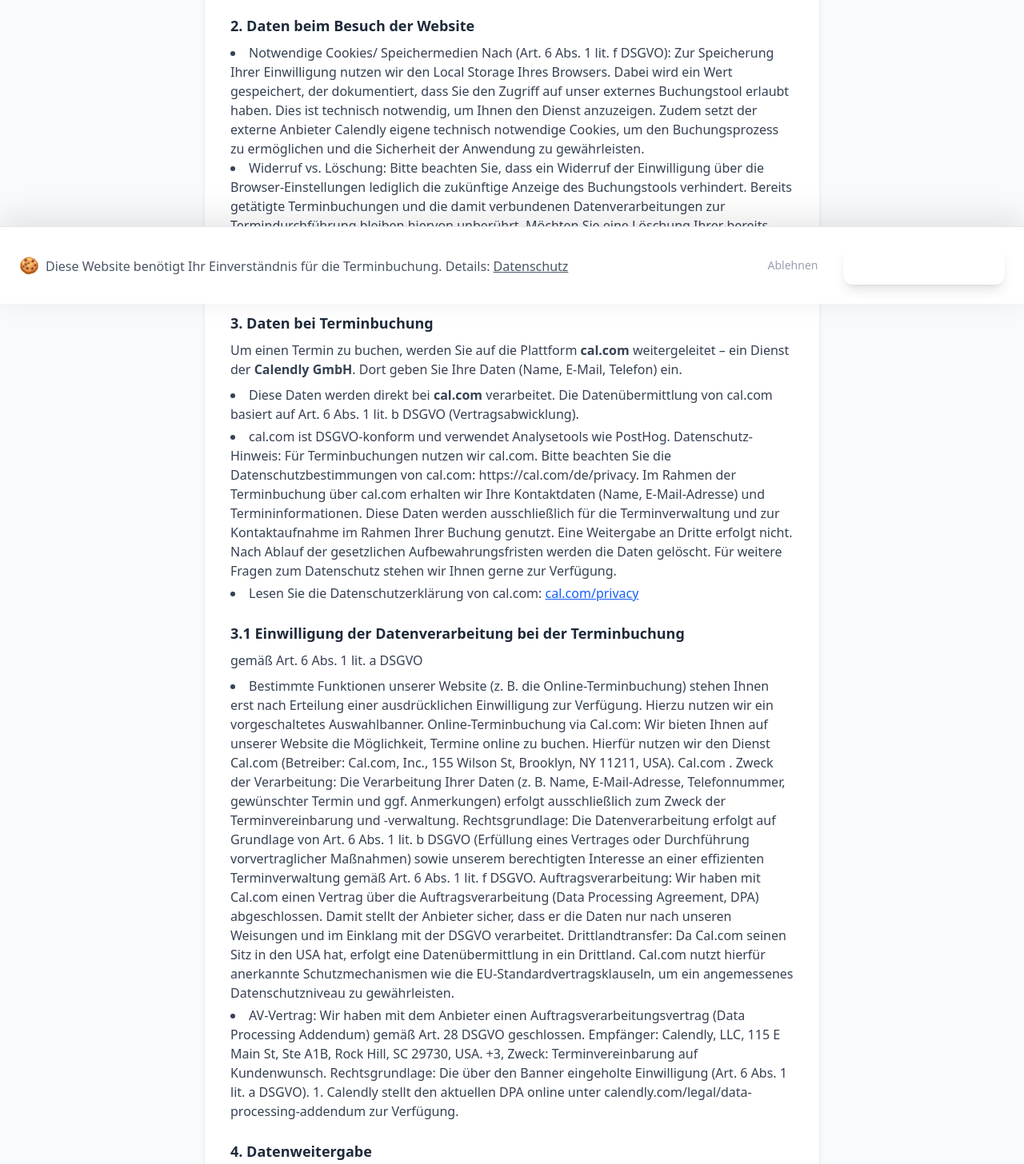
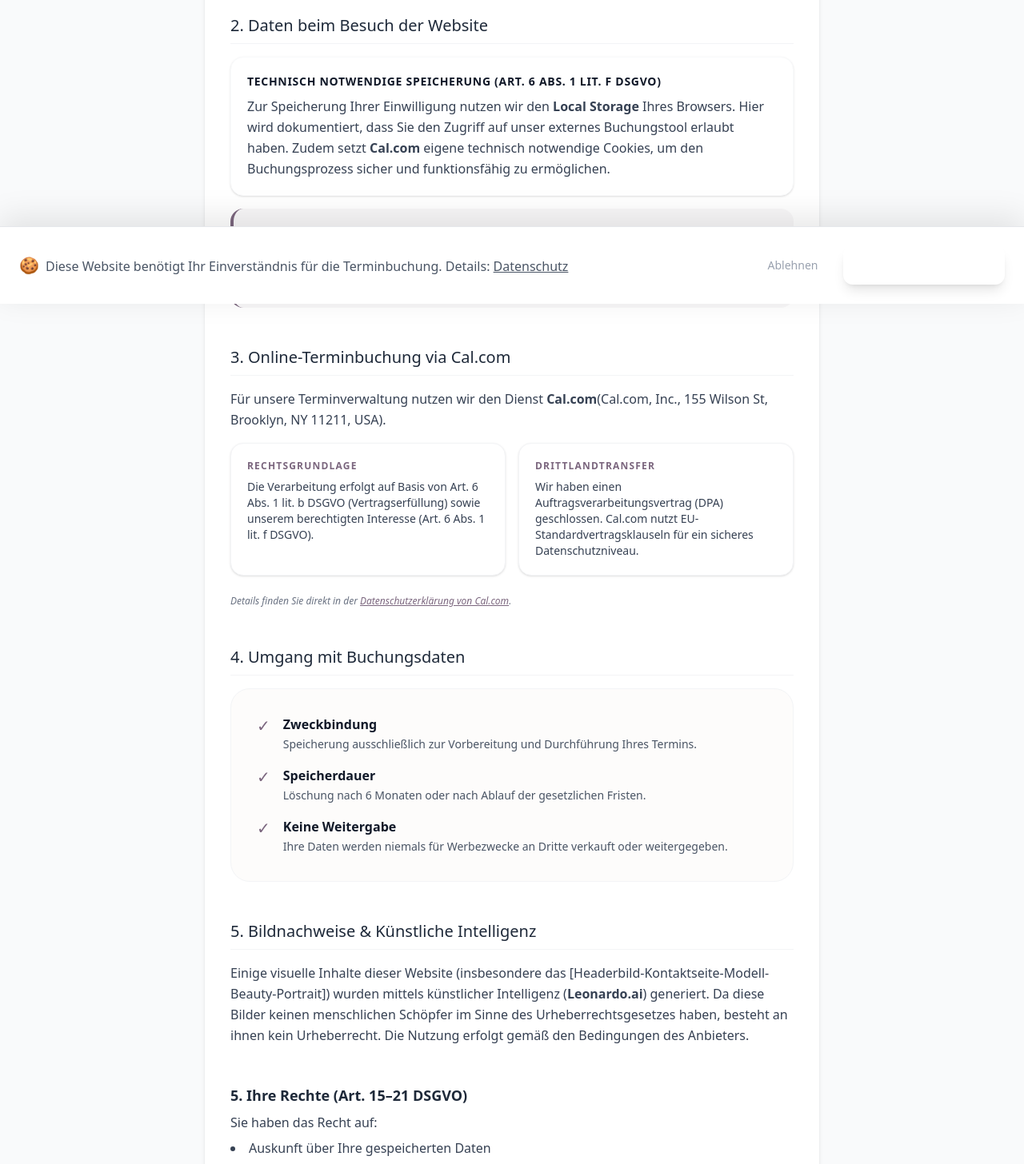
Before and after one commit to beakaiser/beakaiser, a Next.js app: page /datenschutz in a window 1280 px wide. Shown: the part 420-1876 px from the top of the page at 80% size. Built offline with nearby package versions, Linux system fonts and the light colour scheme.

Commit message:
text/heilungsversprechen/rechtliches

```diff
--- a/app/components/Footer.tsx
+++ b/app/components/Footer.tsx
@@ -11,7 +11,7 @@ export default function Footer() {
   return (
     <footer className="bg-gray-100 text-center py-8 mt-10 border-t border-gray-200">
       <p className="text-sm text-gray-600">
-        &copy; 2026 Longvity® Beauty by Longvity®Center
+        &copy; 2026 Longvity&reg; Beauty by Longvity&reg;Center
       </p>
 
       <div className="mt-4 flex flex-col items-center gap-3">
--- a/app/datenschutz/page.tsx
+++ b/app/datenschutz/page.tsx
@@ -38,148 +38,136 @@ export default function DatenschutzPage() {
             </p>
           </section>
 
-          <section>
-            <h2 className="text-lg font-semibold text-gray-800 mb-2">
+          {/* --- SEKTION 2: TECHNISCHE DATENERFASSUNG --- */}
+          <section className="mb-12">
+            <h2 className="text-xl font-medium text-gray-800 mb-4 border-b border-gray-100 pb-2">
               2. Daten beim Besuch der Website
             </h2>
-            <p className="text-gray-700">
-              <li>
-                Notwendige Cookies/ Speichermedien Nach (Art. 6 Abs. 1 lit. f
-                DSGVO): Zur Speicherung Ihrer Einwilligung nutzen wir den Local
-                Storage Ihres Browsers. Dabei wird ein Wert gespeichert, der
-                dokumentiert, dass Sie den Zugriff auf unser externes
-                Buchungstool erlaubt haben. Dies ist technisch notwendig, um
-                Ihnen den Dienst anzuzeigen. Zudem setzt der externe Anbieter
-                Calendly eigene technisch notwendige Cookies, um den
-                Buchungsprozess zu ermöglichen und die Sicherheit der Anwendung
-                zu gewährleisten.{" "}
-                <li>
-                  {" "}
-                  Widerruf vs. Löschung: Bitte beachten Sie, dass ein Widerruf
-                  der Einwilligung über die Browser-Einstellungen lediglich die
-                  zukünftige Anzeige des Buchungstools verhindert. Bereits
-                  getätigte Terminbuchungen und die damit verbundenen
-                  Datenverarbeitungen zur Termindurchführung bleiben hiervon
-                  unberührt. Möchten Sie eine Löschung Ihrer bereits
-                  übermittelten Buchungsdaten erwirken, kontaktieren Sie uns
-                  bitte direkt gemäß den im Abschnitt 'Ihre Rechte' aufgeführten
-                  Bedingungen. Ein Widerruf der Cookie-Einwilligung erfolgt
-                  durch einen Klick am Seitenende.
-                </li>
-              </li>
-            </p>
+            <div className="space-y-4 text-gray-700 leading-relaxed">
+              <div className="bg-white p-5 rounded-2xl shadow-sm border border-gray-50">
+                <h3 className="font-semibold text-gray-900 text-sm uppercase tracking-wider mb-2">
+                  Technisch notwendige Speicherung (Art. 6 Abs. 1 lit. f DSGVO)
+                </h3>
+                <p>
+                  Zur Speicherung Ihrer Einwilligung nutzen wir den{" "}
+                  <strong>Local Storage</strong> Ihres Browsers. Hier wird
+                  dokumentiert, dass Sie den Zugriff auf unser externes
+                  Buchungstool erlaubt haben. Zudem setzt{" "}
+                  <strong>Cal.com</strong> eigene technisch notwendige Cookies,
+                  um den Buchungsprozess sicher und funktionsfähig zu
+                  ermöglichen.
+                </p>
+              </div>
+              <div className="bg-[#7B667E]/5 p-5 rounded-2xl border-l-4 border-[#7B667E]">
+                <h3 className="font-semibold text-[#7B667E] text-sm mb-1">
+                  Widerruf & Löschung
+                </h3>
+                <p className="text-sm">
+                  Ein Widerruf über die Browser-Einstellungen verhindert
+                  lediglich die zukünftige Anzeige des Tools. Bereits getätigte
+                  Buchungen bleiben unberührt. Für eine Löschung kontaktieren
+                  Sie uns bitte direkt gemäß dem Abschnitt „Ihre Rechte“.
+                </p>
+              </div>
+            </div>
           </section>
 
-          <section>
-            <h2 className="text-lg font-semibold text-gray-800 mb-2">
-              3. Daten bei Terminbuchung
+          {/* --- SEKTION 3: TERMINBUCHUNG VIA CAL.COM --- */}
+          <section className="mb-12">
+            <h2 className="text-xl font-medium text-gray-800 mb-4 border-b border-gray-100 pb-2">
+              3. Online-Terminbuchung via Cal.com
             </h2>
-            <p className="text-gray-700">
-              Um einen Termin zu buchen, werden Sie auf die Plattform{" "}
-              <strong>cal.com</strong> weitergeleitet – ein Dienst der{" "}
-              <strong>Calendly GmbH</strong>. Dort geben Sie Ihre Daten (Name,
-              E-Mail, Telefon) ein.
-            </p>
-            <ul className="text-gray-700 mt-2 space-y-1 list-disc list-inside">
-              <li>
-                Diese Daten werden direkt bei <strong>cal.com</strong>{" "}
-                verarbeitet. Die Datenübermittlung von cal.com basiert auf Art.
-                6 Abs. 1 lit. b DSGVO (Vertragsabwicklung).
-              </li>
-              <li>
-                cal.com ist DSGVO-konform und verwendet Analysetools wie
-                PostHog. Datenschutz-Hinweis: Für Terminbuchungen nutzen wir
-                cal.com. Bitte beachten Sie die Datenschutzbestimmungen von
-                cal.com: https://cal.com/de/privacy. Im Rahmen der Terminbuchung
-                über cal.com erhalten wir Ihre Kontaktdaten (Name,
-                E-Mail-Adresse) und Termininformationen. Diese Daten werden
-                ausschließlich für die Terminverwaltung und zur Kontaktaufnahme
-                im Rahmen Ihrer Buchung genutzt. Eine Weitergabe an Dritte
-                erfolgt nicht. Nach Ablauf der gesetzlichen Aufbewahrungsfristen
-                werden die Daten gelöscht. Für weitere Fragen zum Datenschutz
-                stehen wir Ihnen gerne zur Verfügung.
-              </li>
-              <li>
-                Lesen Sie die Datenschutzerklärung von cal.com:{" "}
+            <div className="text-gray-700 space-y-4 leading-relaxed">
+              <p>
+                Für unsere Terminverwaltung nutzen wir den Dienst{" "}
+                <strong>Cal.com</strong>
+                (Cal.com, Inc., 155 Wilson St, Brooklyn, NY 11211, USA).
+              </p>
+              <div className="grid grid-cols-1 md:grid-cols-2 gap-4">
+                <div className="bg-white border border-gray-100 p-5 rounded-2xl shadow-sm">
+                  <span className="block font-bold text-[#7B667E] text-xs uppercase tracking-widest mb-2">
+                    Rechtsgrundlage
+                  </span>
+                  <p className="text-sm">
+                    Die Verarbeitung erfolgt auf Basis von Art. 6 Abs. 1 lit. b
+                    DSGVO (Vertragserfüllung) sowie unserem berechtigten
+                    Interesse (Art. 6 Abs. 1 lit. f DSGVO).
+                  </p>
+                </div>
+                <div className="bg-white border border-gray-100 p-5 rounded-2xl shadow-sm">
+                  <span className="block font-bold text-[#7B667E] text-xs uppercase tracking-widest mb-2">
+                    Drittlandtransfer
+                  </span>
+                  <p className="text-sm">
+                    Wir haben einen Auftragsverarbeitungsvertrag (DPA)
+                    geschlossen. Cal.com nutzt EU-Standardvertragsklauseln für
+                    ein sicheres Datenschutzniveau.
+                  </p>
+                </div>
+              </div>
+              <p className="text-xs text-gray-500 italic pt-2">
+                Details finden Sie direkt in der{" "}
                 <a
-                  href="https://cal.com/privacy"
+                  href="https://cal.com"
                   target="_blank"
                   rel="noopener noreferrer"
-                  className="text-blue-600 underline"
+                  className="text-[#7B667E] underline hover:text-[#5D4B61]"
                 >
-                  cal.com/privacy
+                  Datenschutzerklärung von Cal.com
                 </a>
-              </li>
-            </ul>
+                .
+              </p>
+            </div>
           </section>
 
-          <section>
-            <h2 className="text-lg font-semibold text-gray-800 mb-2">
-              3.1 Einwilligung der Datenverarbeitung bei der Terminbuchung
+          {/* --- SEKTION 4: DATENWEITERGABE --- */}
+          <section className="mb-12">
+            <h2 className="text-xl font-medium text-gray-800 mb-4 border-b border-gray-100 pb-2">
+              4. Umgang mit Buchungsdaten
             </h2>
-            <p className="text-gray-700">gemäß Art. 6 Abs. 1 lit. a DSGVO</p>
-            <ul className="text-gray-700 mt-2 space-y-1 list-disc list-inside">
-              <li>
-                Bestimmte Funktionen unserer Website (z. B. die
-                Online-Terminbuchung) stehen Ihnen erst nach Erteilung einer
-                ausdrücklichen Einwilligung zur Verfügung. Hierzu nutzen wir ein
-                vorgeschaltetes Auswahlbanner. Online-Terminbuchung via Cal.com:
-                Wir bieten Ihnen auf unserer Website die Möglichkeit, Termine
-                online zu buchen. Hierfür nutzen wir den Dienst Cal.com
-                (Betreiber: Cal.com, Inc., 155 Wilson St, Brooklyn, NY 11211,
-                USA). Cal.com . Zweck der Verarbeitung: Die Verarbeitung Ihrer
-                Daten (z. B. Name, E-Mail-Adresse, Telefonnummer, gewünschter
-                Termin und ggf. Anmerkungen) erfolgt ausschließlich zum Zweck
-                der Terminvereinbarung und -verwaltung. Rechtsgrundlage: Die
-                Datenverarbeitung erfolgt auf Grundlage von Art. 6 Abs. 1 lit. b
-                DSGVO (Erfüllung eines Vertrages oder Durchführung
-                vorvertraglicher Maßnahmen) sowie unserem berechtigten Interesse
-                an einer effizienten Terminverwaltung gemäß Art. 6 Abs. 1 lit. f
-                DSGVO. Auftragsverarbeitung: Wir haben mit Cal.com einen Vertrag
-                über die Auftragsverarbeitung (Data Processing Agreement, DPA)
-                abgeschlossen. Damit stellt der Anbieter sicher, dass er die
-                Daten nur nach unseren Weisungen und im Einklang mit der DSGVO
-                verarbeitet. Drittlandtransfer: Da Cal.com seinen Sitz in den
-                USA hat, erfolgt eine Datenübermittlung in ein Drittland.
-                Cal.com nutzt hierfür anerkannte Schutzmechanismen wie die
-                EU-Standardvertragsklauseln, um ein angemessenes
-                Datenschutzniveau zu gewährleisten.
-              </li>
-
-              <li>
-                AV-Vertrag: Wir haben mit dem Anbieter einen
-                Auftragsverarbeitungsvertrag (Data Processing Addendum) gemäß
-                Art. 28 DSGVO geschlossen. Empfänger: Calendly, LLC, 115 E Main
-                St, Ste A1B, Rock Hill, SC 29730, USA. +3, Zweck:
-                Terminvereinbarung auf Kundenwunsch. Rechtsgrundlage: Die über
-                den Banner eingeholte Einwilligung (Art. 6 Abs. 1 lit. a DSGVO).
-                1. Calendly stellt den aktuellen DPA online unter
-                calendly.com/legal/data-processing-addendum zur Verfügung.
-              </li>
-            </ul>
+            <div className="bg-[#FDFCFB] border border-gray-100 rounded-3xl p-6 md:p-8">
+              <ul className="space-y-4">
+                {[
+                  {
+                    t: "Zweckbindung",
+                    d: "Speicherung ausschließlich zur Vorbereitung und Durchführung Ihres Termins.",
+                  },
+                  {
+                    t: "Speicherdauer",
+                    d: "Löschung nach 6 Monaten oder nach Ablauf der gesetzlichen Fristen.",
+                  },
+                  {
+                    t: "Keine Weitergabe",
+                    d: "Ihre Daten werden niemals für Werbezwecke an Dritte verkauft oder weitergegeben.",
+                  },
+                ].map((item, idx) => (
+                  <li key={idx} className="flex items-start">
+                    <span className="text-[#7B667E] mr-4 text-xl">✓</span>
+                    <div>
+                      <span className="font-bold block text-gray-900">
+                        {item.t}
+                      </span>
+                      <span className="text-sm text-gray-600">{item.d}</span>
+                    </div>
+                  </li>
+                ))}
+              </ul>
+            </div>
           </section>
 
-          <section>
-            <h2 className="text-lg font-semibold text-gray-800 mb-2">
-              4. Datenweitergabe
+          {/* --- SEKTION 5: BILDNACHWEISE & KI --- */}
+          <section className="mb-12">
+            <h2 className="text-xl font-medium text-gray-800 mb-4 border-b border-gray-100 pb-2">
+              5. Bildnachweise & Künstliche Intelligenz
             </h2>
-            <p className="text-gray-700">
-              Nach einer Buchung erhalten wir über eine automatisierte E-Mail
-              von cal.com Ihren Namen und Ihre E-Mail-Adresse, um den Termin
-              vorzubereiten. Diese Daten:
+            <p className="text-gray-700 leading-relaxed">
+              Einige visuelle Inhalte dieser Website (insbesondere das
+              [Headerbild-Kontaktseite-Modell-Beauty-Portrait]) wurden mittels
+              künstlicher Intelligenz (<strong>Leonardo.ai</strong>) generiert.
+              Da diese Bilder keinen menschlichen Schöpfer im Sinne des
+              Urheberrechtsgesetzes haben, besteht an ihnen kein Urheberrecht.
+              Die Nutzung erfolgt gemäß den Bedingungen des Anbieters.
             </p>
-            <ul className="text-gray-700 mt-2 space-y-1 list-disc list-inside">
-              <li>speichern wir ausschließlich für die Terminabwicklung</li>
-              <li>
-                löschen wir spätestens 6 Monate nach dem Termin oder sobald der
-                Zweck entfallen ist
-              </li>
-              <li>geben wir nicht an Dritte weiter</li>
-              <li>
-                verwenden wir nicht für Werbezwecke, es sei denn, Sie erteilen
-                ausdrücklich Ihre Einwilligung
-              </li>
-            </ul>
           </section>
 
           <section>
```
Also changed, not shown: app/body/page.tsx (+10 -10 lines), app/contact/page.tsx (+15 -4 lines), app/face/page.tsx (+17 -11 lines), app/impressum/page.tsx (+90 -75 lines), app/page.tsx (+6 -5 lines).
